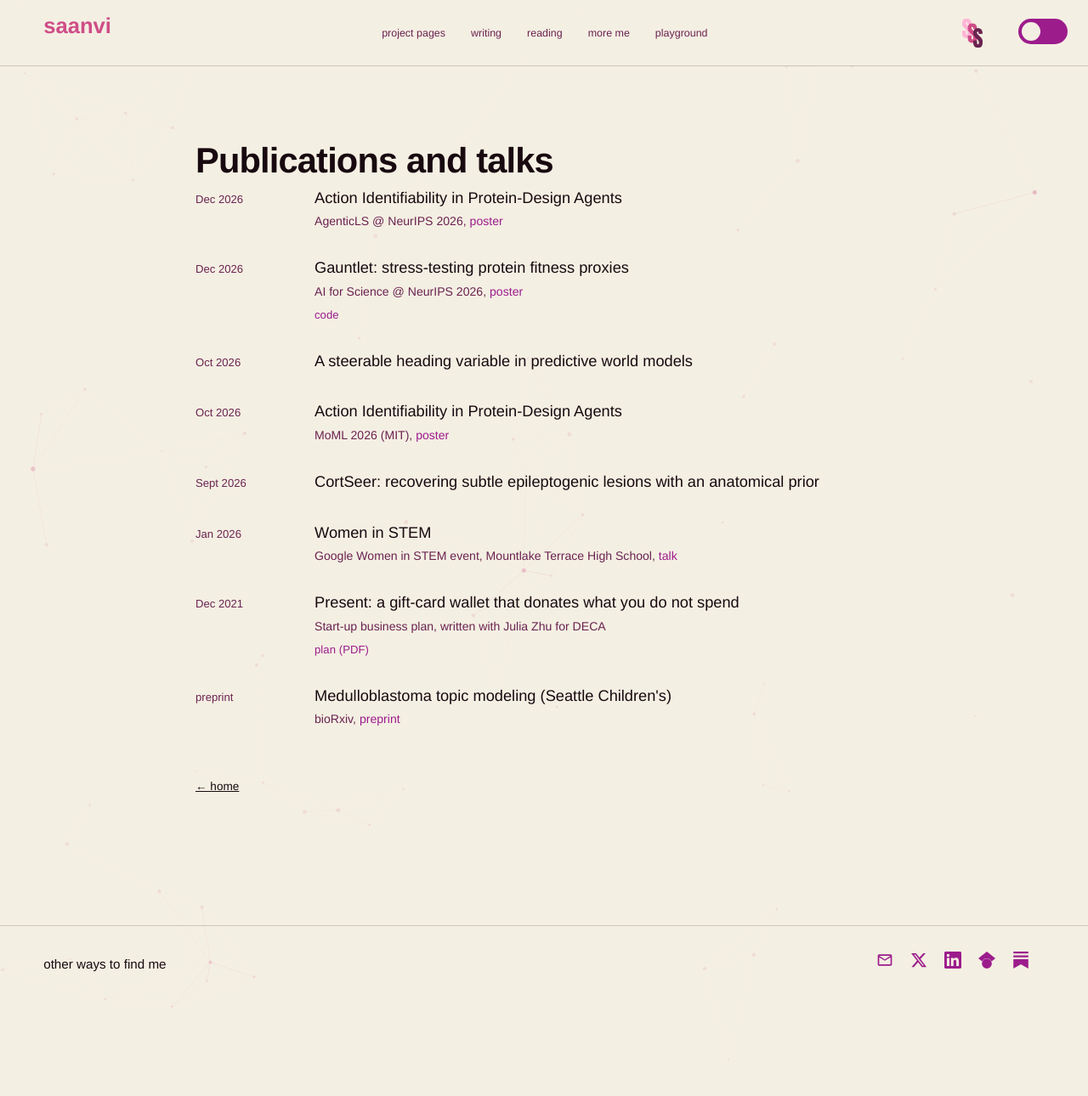
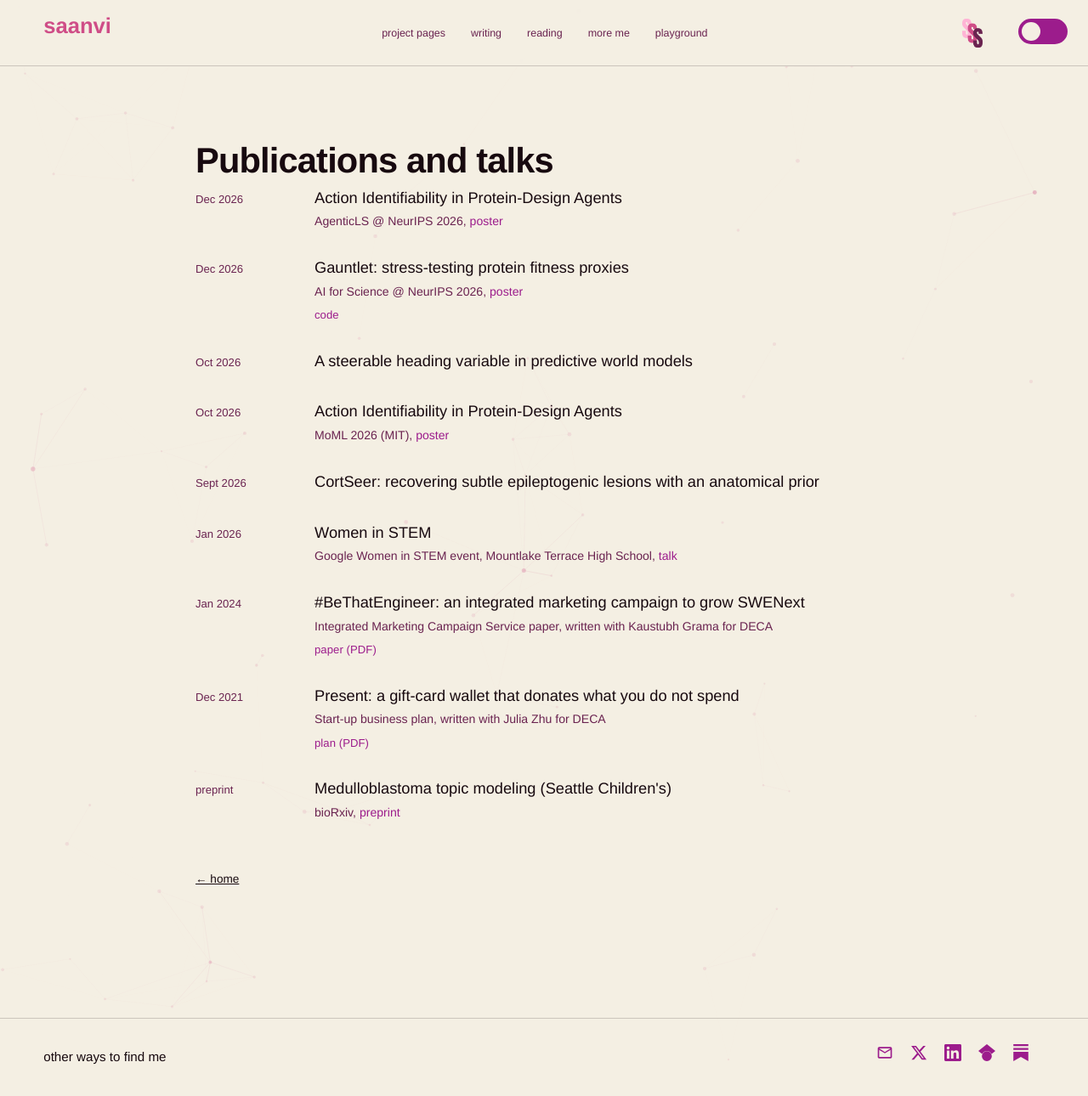
Before and after one commit to saanviiyer/saanviiyer.github.io, a Jekyll site: the page built from pages/publications.html, in a window 1280 px wide and 1290 px high. Shown: the whole window at 85% size. Built offline with Jekyll 4.4.1, drawn with Linux system fonts in a browser that asks for light colours; some web fonts are replaced.

Commit message:
Add the SWENext marketing campaign paper, and date the reading page

```diff
--- a/pages/publications.html
+++ b/pages/publications.html
@@ -77,6 +77,15 @@ permalink: /publications/
     </div>
 
     <div class="pub">
+      <div class="pub-when">Jan 2024</div>
+      <div class="pub-body">
+        <p class="pub-t">#BeThatEngineer: an integrated marketing campaign to grow SWENext</p>
+        <p class="pub-v">Integrated Marketing Campaign Service paper, written with Kaustubh Grama for DECA</p>
+        <p class="pub-links"><a href="{{ '/assets/pdfs/swenext-imc-campaign.pdf' | relative_url }}" target="_blank" rel="noopener noreferrer">paper (PDF)</a></p>
+      </div>
+    </div>
+
+    <div class="pub">
       <div class="pub-when">Dec 2021</div>
       <div class="pub-body">
         <p class="pub-t">Present: a gift-card wallet that donates what you do not spend</p>
--- a/pages/reading.html
+++ b/pages/reading.html
@@ -32,7 +32,7 @@ description: >-
 <section class="pf-section">
   <h2 class="pf-heading">reading</h2>
 
-  <p class="rd-lead">what i am reading, and annotated copies of papers.</p>
+  <p class="rd-lead">what i am reading, and annotated copies of papers (started nov 2026)</p>
 
   {% assign papers = site.data.reading | where: "kind", "paper" %}
   {% assign books = site.data.reading | where: "kind", "book" %}
```
Also changed, not shown: 1 other file.
